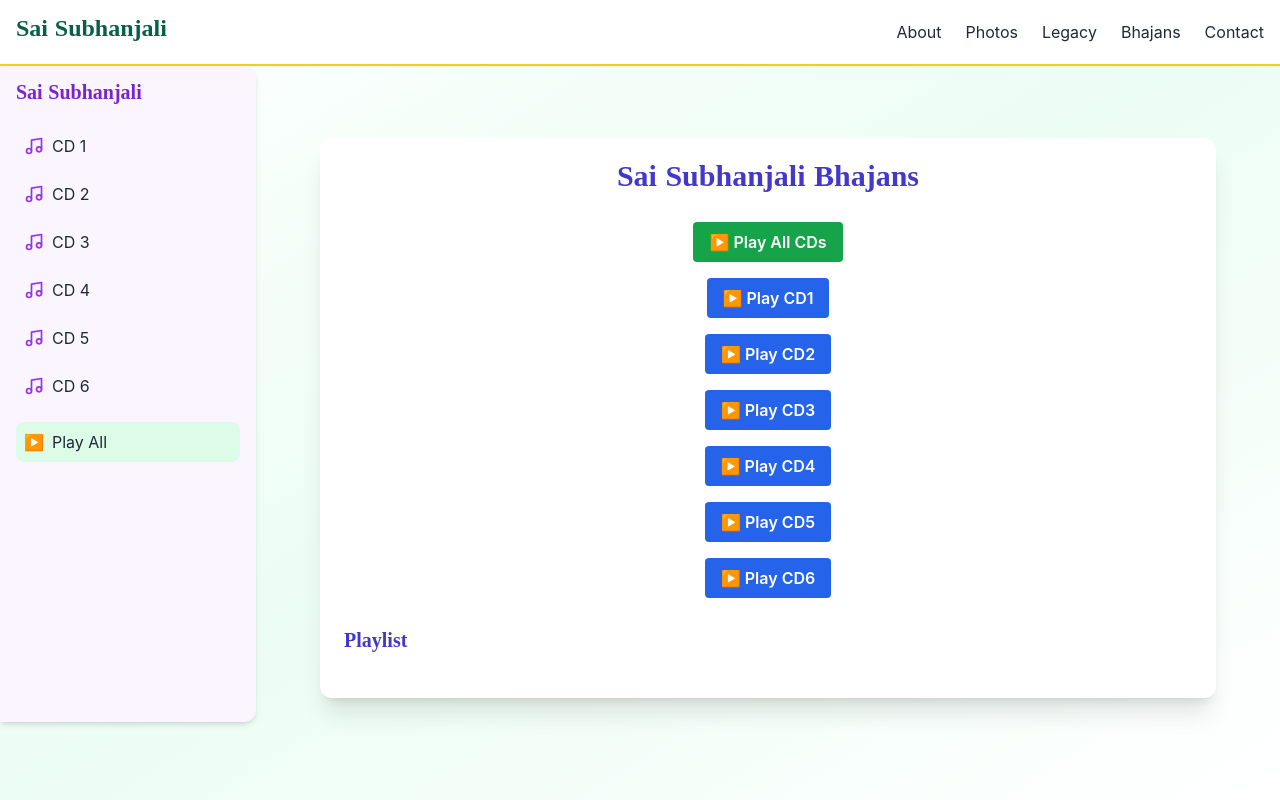
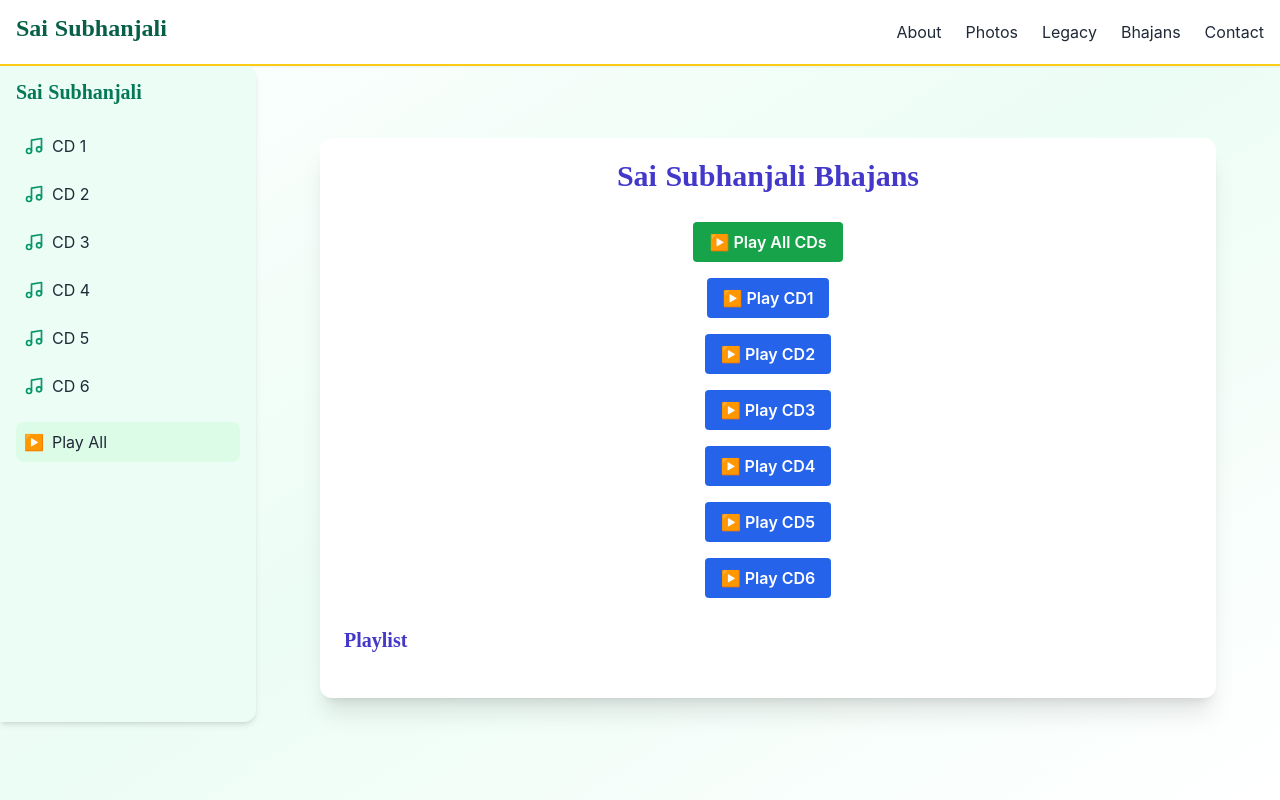
Before and after one commit to shekhar1971/saisubhanjali.com, a Next.js app: page /bhajans/play-all in a window 1280 px wide. Built offline with nearby package versions, Linux system fonts and the light colour scheme.

Commit message:
Update Sidebar.tsx

```diff
--- a/components/Sidebar.tsx
+++ b/components/Sidebar.tsx
@@ -7,16 +7,16 @@ const CDs = ['CD 1', 'CD 2', 'CD 3', 'CD 4', 'CD 5', 'CD 6'];
 
 export default function Sidebar() {
   return (
-    <aside className="w-full lg:w-64 bg-purple-50 rounded-r-xl shadow-md p-4 mb-4 lg:mb-0">
-      <h2 className="text-xl font-semibold text-purple-700 mb-4">Sai Subhanjali</h2>
+    <aside className="w-full lg:w-64 bg-emerald-50 rounded-r-xl shadow-md p-4 mb-4 lg:mb-0">
+      <h2 className="text-xl font-semibold text-emerald-700 mb-4">Sai Subhanjali</h2>
       <ul className="space-y-2">
         {CDs.map(cd => (
           <li key={cd}>
             <Link
               href={`/bhajans/${cd.toLowerCase().replace(' ', '-')}`}
-              className="flex items-center p-2 rounded-lg hover:bg-purple-100"
+              className="flex items-center p-2 rounded-lg hover:bg-emerald-100"
             >
-              <Music className="w-5 h-5 mr-2 text-purple-600" />
+              <Music className="w-5 h-5 mr-2 text-emerald-600" />
               {cd}
             </Link>
           </li>
```
